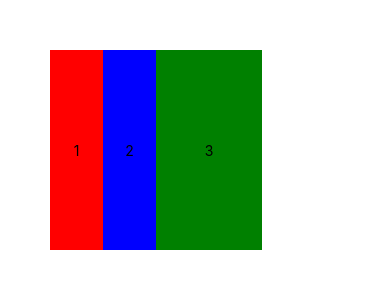
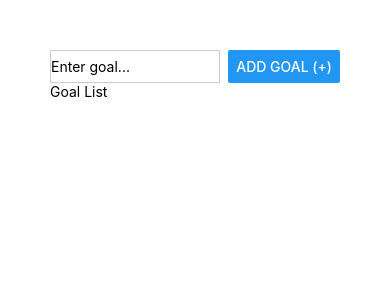
Before and after one commit to vandajay/goal-tracker, a React Native app: screen / in a window 390 px wide. Shown: the top 300 px of the page. Built offline with nearby package versions, Linux system fonts and the light colour scheme.

Commit message:
continue building goals app

```diff
--- a/App.js
+++ b/App.js
@@ -4,53 +4,26 @@ import { StatusBar } from "expo-status-bar";
 import { StyleSheet, Text, TextInput, View, Button } from "react-native";
 
 /*
-Flexbox Practice
+App Component
+
+Root component for a UI that React Native uses
 */
 export default function App() {
   return (
-    <View style={{
-      padding: 50,
-      flexDirection: 'row',
-      width: '80%',
-      height: 300,
-      justifyContent: 'space-around',
-      alignItems: 'stretch'
-    }}>
-      <View
-        style={{
-          backgroundColor: "red",
-          flex: 1,
-          // width: 100,
-          // height: 100,
-          justifyContent: "center",
-          alignItems: "center",
-        }}
-      >
-        <Text>1</Text>
+    <View style={styles.appContainer}>
+
+      {/* Goal Input */}
+      <View style={styles.inputContainer}>
+        <TextInput
+          style={styles.textInput}
+          placeholder='Enter goal...'
+        />
+        <Button title='Add Goal (+)' />
       </View>
-      <View
-        style={{
-          backgroundColor: "blue",
-          flex: 1,
-          // width: 100,
-          // height: 100,
-          justifyContent: "center",
-          alignItems: "center",
-        }}
-      >
-        <Text>2</Text>
-      </View>
-      <View
-        style={{
-          backgroundColor: "green",
-          flex: 2,
-          // width: 100,
-          // height: 100,
-          justifyContent: "center",
-          alignItems: "center",
-        }}
-      >
-        <Text>3</Text>
+
+      {/* Goal List */}
+      <View>
+        <Text>Goal List</Text>
       </View>
     </View>
   );
@@ -61,41 +34,69 @@ Stylesheet Object
 */
 const styles = StyleSheet.create({
   appContainer: {
-    padding: 50,
+    padding: 50
   },
   inputContainer: {
     flexDirection: "row",
-    justifyContent: "space-between",
+    justifyContent: "space-between"
   },
   textInput: {
     borderWidth: 1,
-    borderColor: "#cccccc",
-    width: "80%",
-    marginRight: 8,
-  },
+    borderColor: '#cccccc',
+    width: '80%',
+    marginRight: 8
+  }
+
 });
 
 // /*
-// App Component
-
-// Root component for a UI that React Native uses
+// Flexbox Practice
 // */
 // export default function App() {
 //   return (
-//     <View style={styles.appContainer}>
-
-//       {/* Goal Input */}
-//       <View style={styles.inputContainer}>
-//         <TextInput
-//           style={styles.textInput}
-//           placeholder='Enter goal...'
-//         />
-//         <Button title='Add Goal (+)' />
+//     <View style={{
+//       padding: 50,
+//       flexDirection: 'row',
+//       width: '80%',
+//       height: 300,
+//       justifyContent: 'space-around',
+//       alignItems: 'stretch'
+//     }}>
+//       <View
+//         style={{
+//           backgroundColor: "red",
+//           flex: 1,
+//           // width: 100,
+//           // height: 100,
+//           justifyContent: "center",
+//           alignItems: "center",
+//         }}
+//       >
+//         <Text>1</Text>
 //       </View>
-
-//       {/* Goal List */}
-//       <View>
-//         <Text>Goal List</Text>
+//       <View
+//         style={{
+//           backgroundColor: "blue",
+//           flex: 1,
+//           // width: 100,
+//           // height: 100,
+//           justifyContent: "center",
+//           alignItems: "center",
+//         }}
+//       >
+//         <Text>2</Text>
+//       </View>
+//       <View
+//         style={{
+//           backgroundColor: "green",
+//           flex: 2,
+//           // width: 100,
+//           // height: 100,
+//           justifyContent: "center",
+//           alignItems: "center",
+//         }}
+//       >
+//         <Text>3</Text>
 //       </View>
 //     </View>
 //   );
@@ -106,17 +107,16 @@ const styles = StyleSheet.create({
 // */
 // const styles = StyleSheet.create({
 //   appContainer: {
-//     padding: 50
+//     padding: 50,
 //   },
 //   inputContainer: {
 //     flexDirection: "row",
-//     justifyContent: "space-between"
+//     justifyContent: "space-between",
 //   },
 //   textInput: {
 //     borderWidth: 1,
-//     borderColor: '#cccccc',
-//     width: '80%',
-//     marginRight: 8
-//   }
-
+//     borderColor: "#cccccc",
+//     width: "80%",
+//     marginRight: 8,
+//   },
 // });
```
